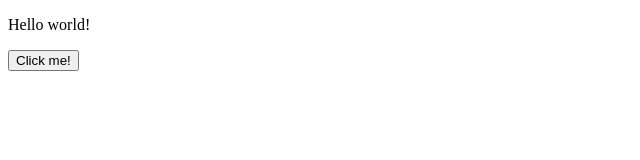
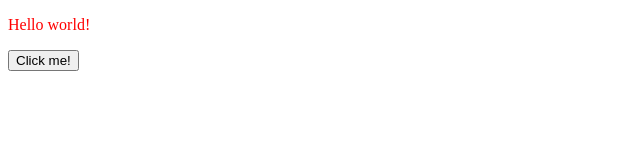
Before and after one commit to andygwhite/andygwhite.github.io, a plain HTML site: page index.html in a window 1280 px wide. Shown: the whole page, without its empty margins (0-640 px from the left). Drawn offline with Linux system fonts and the light colour scheme.

Commit message:
Made text red

```diff
--- a/index.html
+++ b/index.html
@@ -4,7 +4,7 @@
         <title>Hello world!</title>
     </head>
     <body>
-        <p id="textBox">Hello world!</p>
+        <p id="textBox" style="color: red;">Hello world!</p>
         <button id="colorbutton">Click me!</button>
         <script src="./index.js"></script>
     </body>
```
